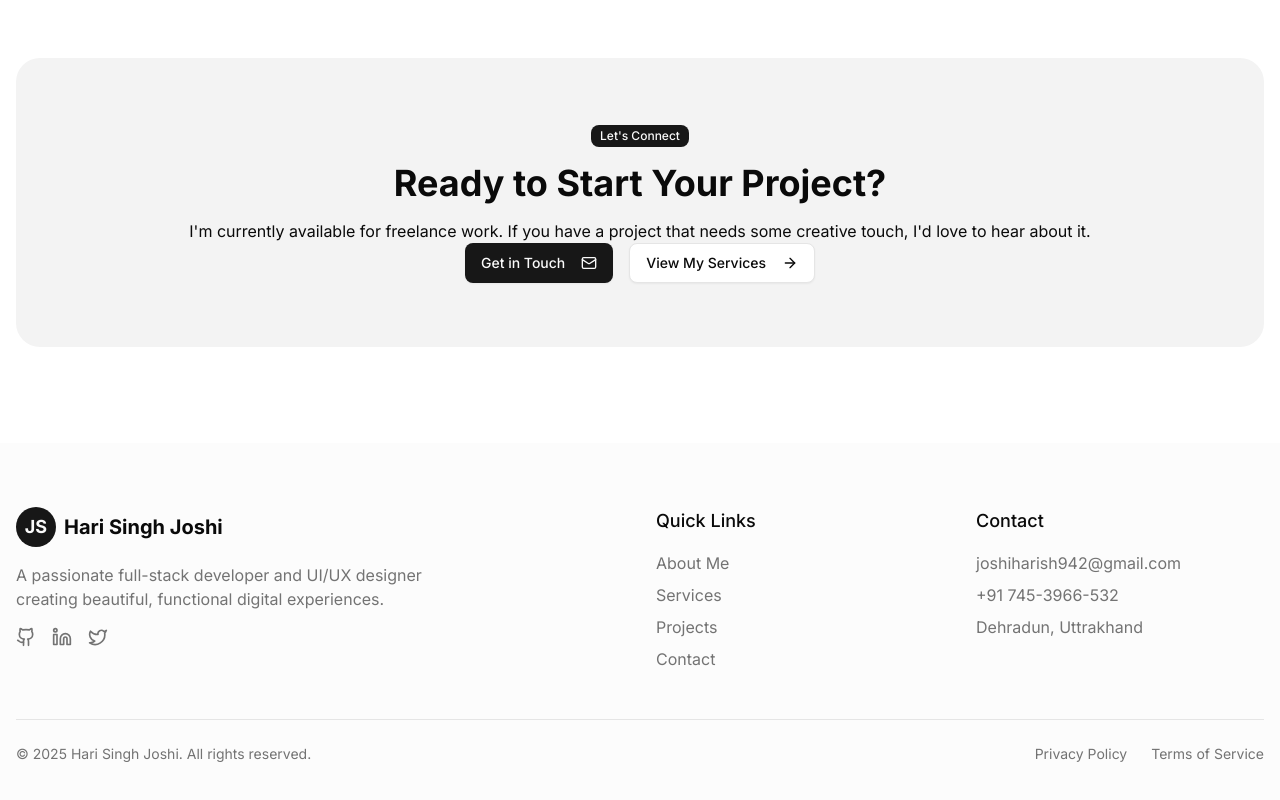
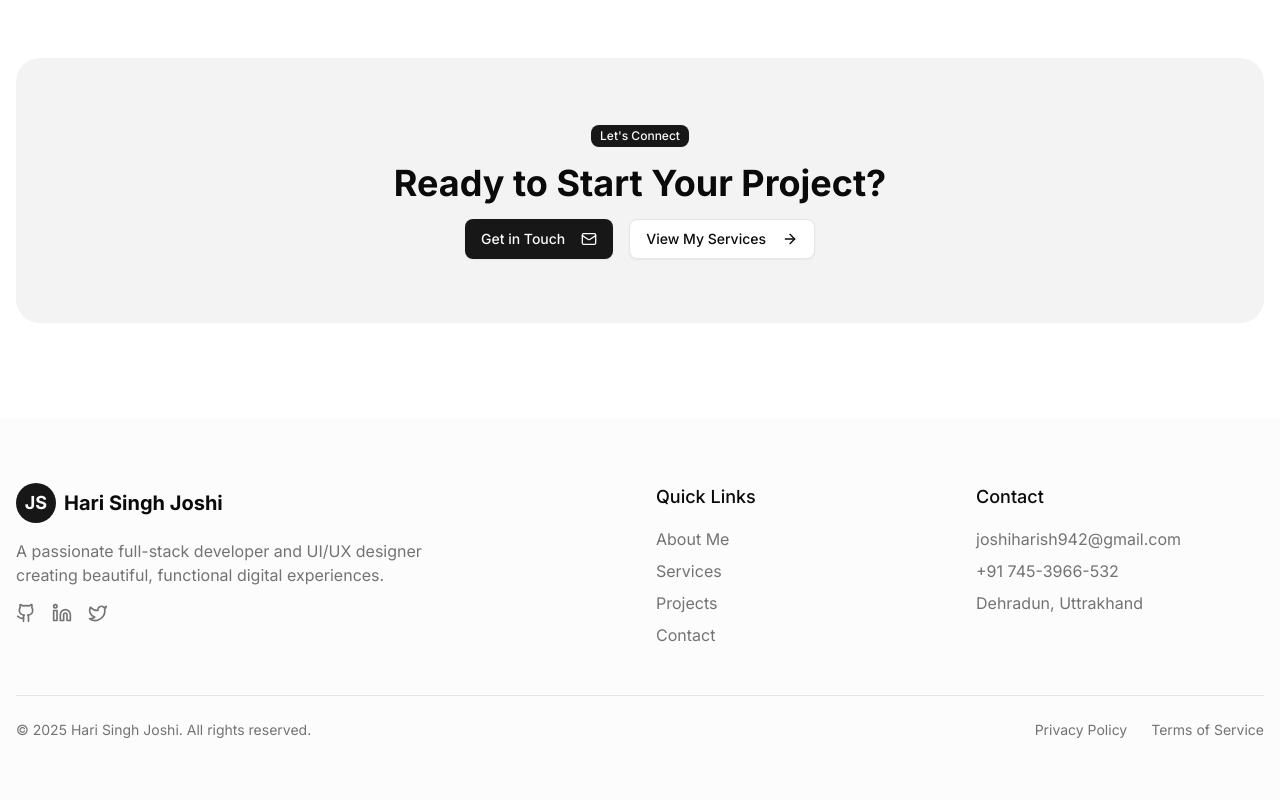
Before and after one commit to Hari-singh-Joshi/my-portfolio, a Next.js app: page / in a window 1280 px wide. Shown: the part 2581-3381 px from the top of the page. Built offline with nearby package versions, Linux system fonts and the light colour scheme.

Commit message:
Update page.tsx

```diff
--- a/app/page.tsx
+++ b/app/page.tsx
@@ -265,9 +265,7 @@ export default function Home() {
           >
             <Badge className="mb-4">Let's Connect</Badge>
             <h2 className="text-3xl md:text-4xl font-bold mb-4">Ready to Start Your Project?</h2>
-            <p>
-      I&apos;m currently available for freelance work. If you have a project that needs some creative touch, I&apos;d love to hear about it.
-      </p>
+
 
             <div className="flex flex-col sm:flex-row gap-4 justify-center">
               <Button asChild size="lg">
```
